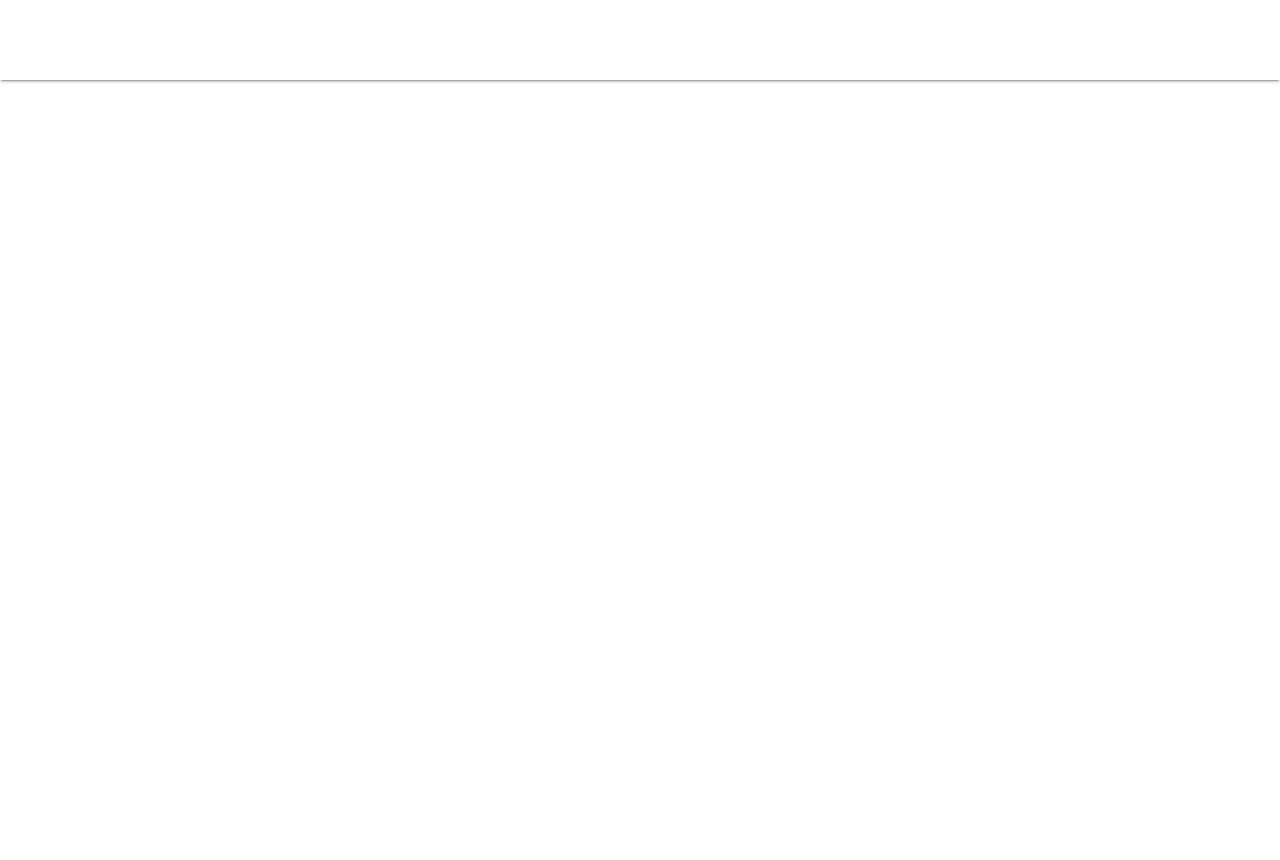
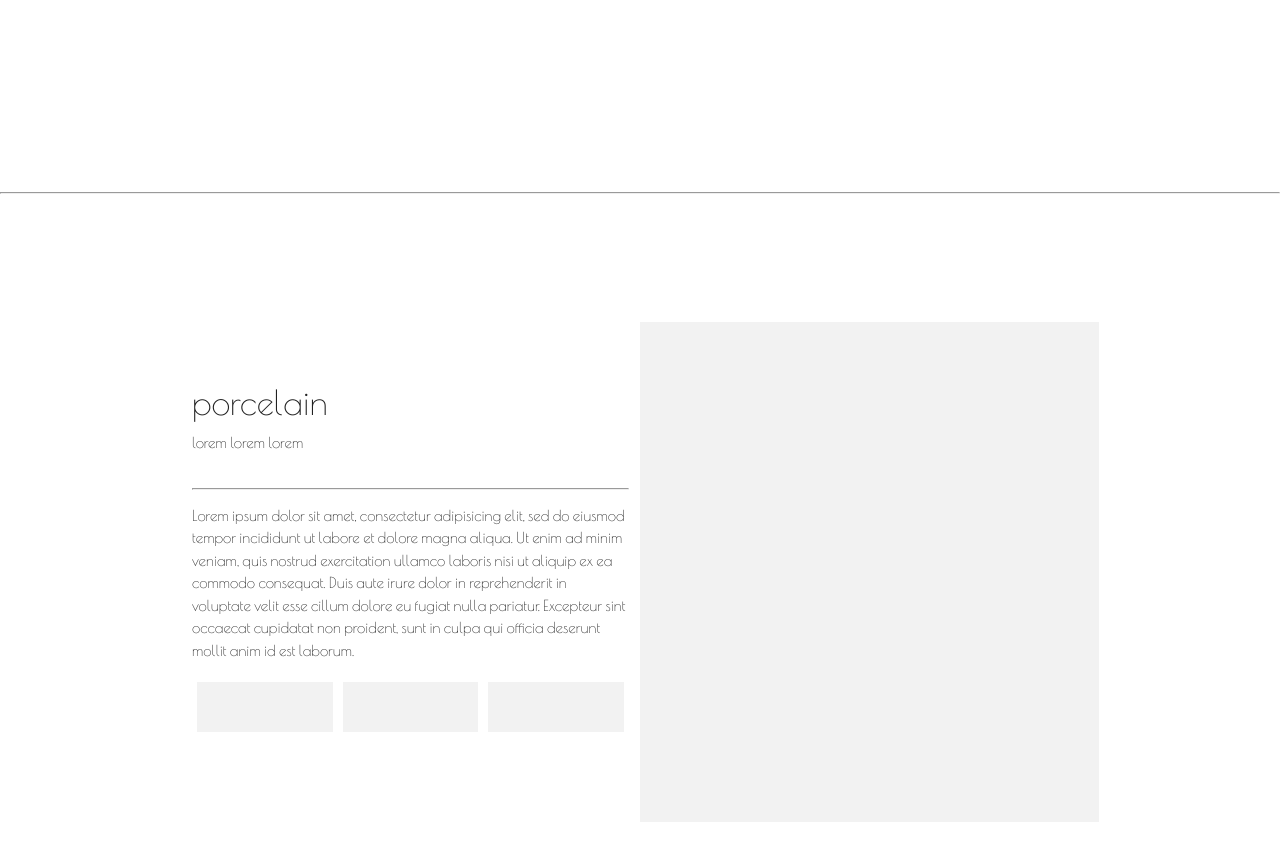
Before and after one commit to alexander-io/Artsy-Portfolio, a website: page public/index.html in a window 1280 px wide. Shown: the top 860 px of the page. Drawn offline with nearby package versions, Linux system fonts and the light colour scheme; no server answers.

Commit message:
implment two column component

```diff
--- a/public/index.html
+++ b/public/index.html
@@ -16,16 +16,41 @@
         font-family: 'Poiret One', cursive;
       }
     </style>
-    <nav style="background-color:white;z-index:5;position:fixed;height:10%;">
+    <!-- <nav style="background-color:white;z-index:5;position:fixed;height:10%;">
 
-    </nav>
+    </nav> -->
+    <div class="" style="margin-top:15%;">
 
-    <div class="container">
+    </div>
+    <hr>
+    <div class="container" style="margin-top:10%;">
       <div class="row">
-        <div class="col s6">
+        <div class="col s6" style="height:500px;position:relative;top:10%">
+          <br><br>
+          <h4>porcelain</h4>
+          <h6>lorem lorem lorem</h6>
+          <br>
+          <hr>
+          <p>Lorem ipsum dolor sit amet, consectetur adipisicing elit, sed do eiusmod tempor incididunt ut labore et dolore magna aliqua. Ut enim ad minim veniam, quis nostrud exercitation ullamco laboris nisi ut aliquip ex ea commodo consequat. Duis aute irure dolor in reprehenderit in voluptate velit esse cillum dolore eu fugiat nulla pariatur. Excepteur sint occaecat cupidatat non proident, sunt in culpa qui officia deserunt mollit anim id est laborum.</p>
+
+          <div class="col s4" style="padding:5px;">
+            <div class="" style="background-color:#f2f2f2;height:50px;">
+
+            </div>
+          </div>
+          <div class="col s4" style="padding:5px;">
+            <div class="" style="background-color:#f2f2f2;height:50px;">
+
+            </div>
+          </div>
+          <div class="col s4" style="padding:5px;">
+            <div class="" style="background-color:#f2f2f2;height:50px;">
+
+            </div>
+          </div>
 
         </div>
-        <div class="col s6">
+        <div class="col s6" style="background-color:#f2f2f2;height:500px;">
 
         </div>
       </div>
```
